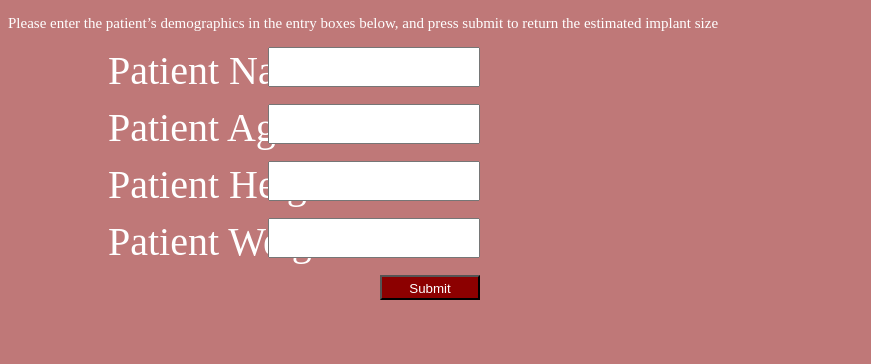
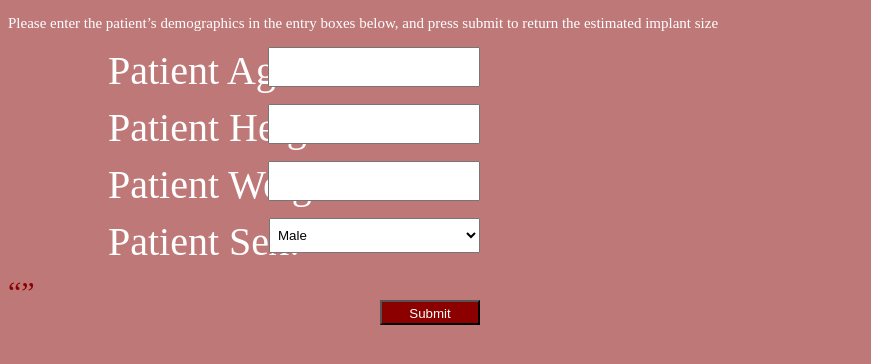
Before and after one commit to kanest123/SE-summative-1, a website: page index.html in a window 1280 px wide. Shown: the full height of the page, 0-871 px from the left. Drawn offline with Linux system fonts and the light colour scheme.

Commit message:
final uploads

```diff
--- a/index.html
+++ b/index.html
@@ -16,6 +16,15 @@
             font-weight: 400;
             line-height: normal;
             color: rgb(255,255,255)
+        }
+
+        q{
+            font-family: Kameron;
+            font-size: 30px;
+            font-style: normal;
+            font-weight: 400;
+            line-height: normal;
+            color: rgb(140,0,0)
         }
 
         .form-group {
@@ -37,7 +46,16 @@
             color: rgb(255,255,255)
         }
 
-        .form-group input[type="text"] {
+        .form-group select {
+            flex: 1;
+            height: 35px;
+            width: 211px;
+            padding: 4px;
+            right: 800px;
+            position: absolute;
+        }
+
+        .form-group input[type="number"] {
             flex: 1;
             height: 28px;
             width: 200px;
@@ -52,6 +70,7 @@
             width: 100px;
             padding: 4px;
             position: absolute;
+            top:300px;
             right: 800px;
             color: rgb(255,255,255);
             background-color: rgb(140,0,0)
@@ -66,59 +85,76 @@
         }
      </style>
 
+<!--
     <script>
+
         function calculate() {
             event.preventDefault()
             // Get input values
-            var num1 = parseInt(document.getElementById('age').value);
-            var num2 = parseInt(document.getElementById('height').value);
-            var num3 = parseInt(document.getElementById('weight').value);
+            var num1 = parseInt(document.getElementById('age'));
+            var num2 = parseInt(document.getElementById('height'));
+            var num3 = parseInt(document.getElementById('weight'));
+            var num4 = parseInt(document.getElementById('sex'));
 
             // Perform calculation
-            var result = num1 + num2 + num3;
+            var result = Math.round(((num1 + num2)/num3) * num4);
 
 
             // Display the result
-            document.getElementById('result').innerHTML = 'Predicted Implant size is: ' + result + '+/- 2 sizes';
-            }
+            document.getElementById('result').innerHTML = 'Predicted Implant size is: ' + result + ' +/- 2 sizes';
+        }
+
+    </script>
+    -->
+
+    <script src="index.js"></script>
+
+    <script>
+        const form = document.getElementById('myForm');
+        form.addEventListener('submitButton', function(event) {
+        event.preventDefault(); // Prevent form submission from refreshing the page
+        });
     </script>
 
 </head>
 <body >
 
-
     <img src="Logo.png" alt="Image Description" class="top-right-image">
 
     <p> Please enter the patient’s demographics in the entry boxes below, and press submit to return the estimated implant size</p>
 
-    <form>
-        <div class="form-group">
-            <label for="name">Patient Name:</label>
-            <input type="text" id="name" name="name">
-        </div>
+    <div id="error"></div>
+    <form id="myform">
 
         <div class="form-group">
             <label for="age">Patient Age: </label>
-            <input type="text" id="age" name="age">
+            <input type="number" id="age" name="age" required>
         </div>
 
         <div class="form-group">
             <label for="height">Patient Height:</label>
-            <input type="text" id="height" name="height">
+            <input type="number" id="height" name="height" required>
         </div>
 
         <div class="form-group">
             <label for="weight">Patient Weight: </label>
-            <input type="text" id="weight" name="weight">
+            <input type="number" id="weight" name="weight" required>
         </div>
 
         <div class="form-group">
-            <input type="submit" value="Submit" onclick="calculate()">
+            <label for="myDropdown">Patient Sex:</label>
+            <select id="sex">
+                <option value="3">Male</option>
+                <option value="2">Female</option>
+        </div>
+
+        <div class="form-group">
+            <input type="submit" id="submitButton" value="Submit" onclick=calculate() >
         </div>
 
     </form>
 
-    <p id="result"></p>
+    <q id="result"></q>
 
 
 
--- /dev/null
+++ b/index.js
@@ -0,0 +1,16 @@
+function calculate() {
+    event.preventDefault();
+    // Get input values
+    var num1 = parseInt(document.getElementById('age').value);
+    var num2 = parseInt(document.getElementById('height').value);
+    var num3 = parseInt(document.getElementById('weight').value);
+    var num4 = parseInt(document.getElementById('sex').value);
+
+    // Perform calculation
+    var result = Math.round(((num1 + num2)/num3) * num4);
+
+
+    // Display the result
+    document.getElementById('result').innerHTML = 'Predicted Implant size is: ' + result + ' +/- 2 sizes';
+
+}
```
Also changed, not shown: errorscript.js (added, +15 -0 lines), index.test.js (added, +25 -0 lines), package.json (added, +11 -0 lines), 1 other file.
